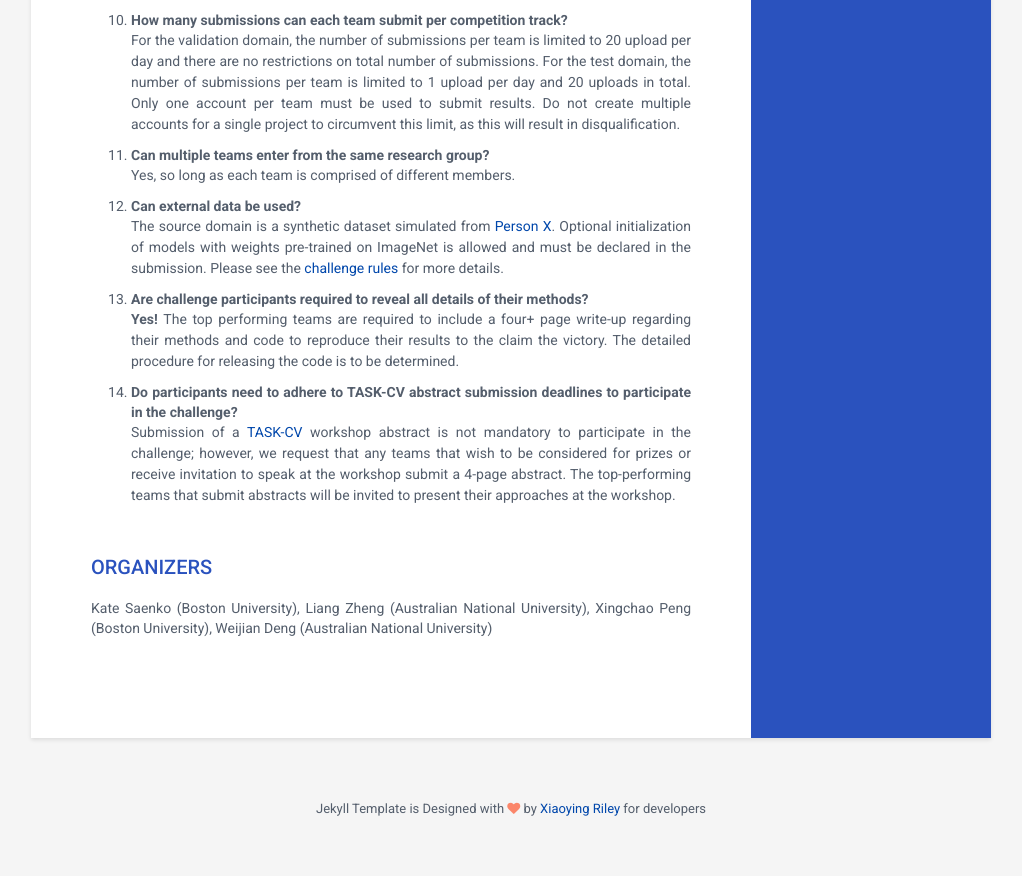
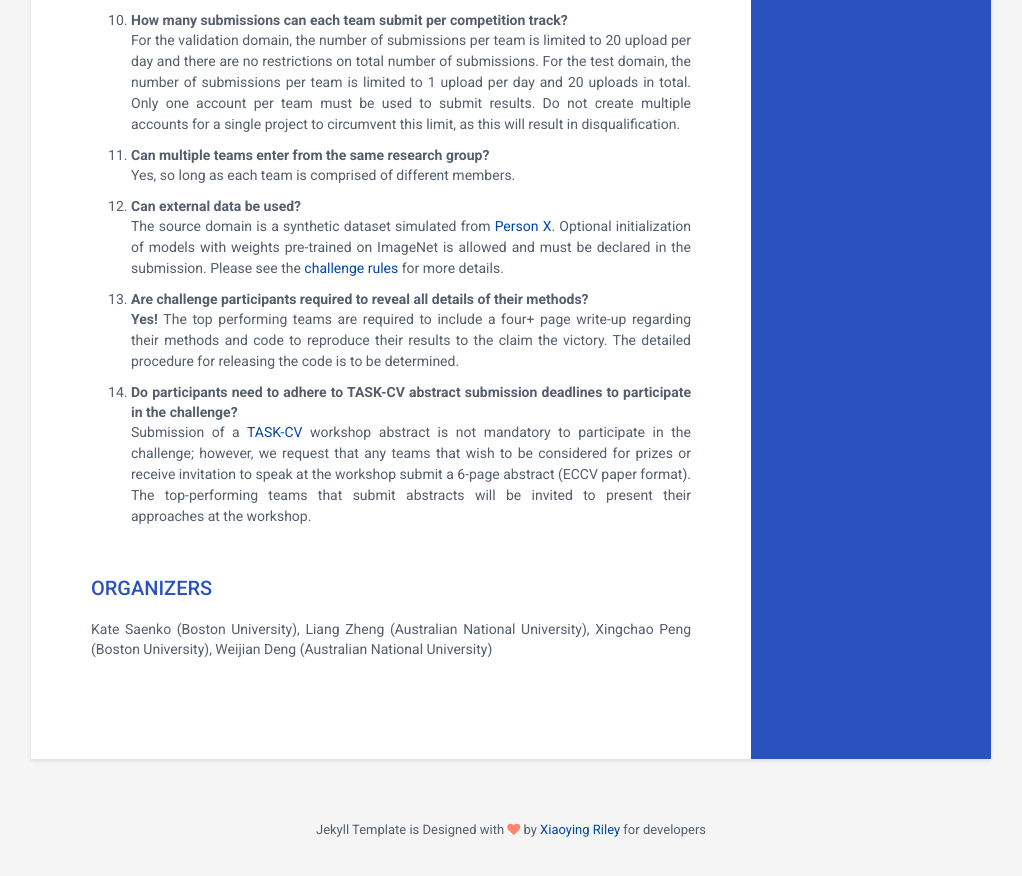
Before and after one commit to VisionLearningGroup/VisionLearningGroup.github.io, a Jekyll site: the page built from visda-2020/index.html, in a window 1280 px wide and 900 px high, scrolled down 2763 px. Shown: the top 876 px of the window, without its empty margins (129-1151 px from the left). Built offline with Jekyll 4.4.1, drawn with Linux system fonts in a browser that asks for light colours; some of the changed text lies outside the part shown.

Commit message:
Update index.html

```diff
--- a/visda-2020/index.html
+++ b/visda-2020/index.html
@@ -32,7 +32,7 @@
 		For details about last year's challenges and winning methods,
 		see VisDA <a href = "http://ai.bu.edu/visda-2017/">[2017]</a> <a href = "http://ai.bu.edu/visda-2018/">[2018]</a> <a href = "http://ai.bu.edu/visda-2019/">[2019]</a> pages.</p>
 
-	<p><b>Important Announcement:</b> Consistent with <a href = "http://ai.bu.edu/visda-2019/">[VisDA 2019]</a> challenge, this year's challenge winners will be <b>required</b> to release a four-page technical report <b>and</b> code to replicate their results.
+	<p><b>Important Announcement:</b> Consistent with <a href = "http://ai.bu.edu/visda-2019/">[VisDA 2019]</a> challenge, this year's challenge winners will be <b>required</b> to release a six-page technical report (ECCV paper format) <b>and</b> code to replicate their results.
 		See the corresponding <a href="#faq">rules</a> section for details. </p>
 
 	<ul>
@@ -188,7 +188,7 @@
 
 			<li><b>Do participants need to adhere to TASK-CV abstract submission deadlines to participate in the challenge?</b></li>
 			<p>Submission of a <a href = "https://sites.google.com/view/task-cv2020">TASK-CV</a> workshop abstract is not mandatory to participate in the challenge;
-				however, we request that any teams that wish to be considered for prizes or receive invitation to speak at the workshop submit a 4-page abstract.
+				however, we request that any teams that wish to be considered for prizes or receive invitation to speak at the workshop submit a 6-page abstract (ECCV paper format).
 				The top-performing teams that submit abstracts will be invited to present their approaches at the workshop. </p>
 		</ol>
 
```
